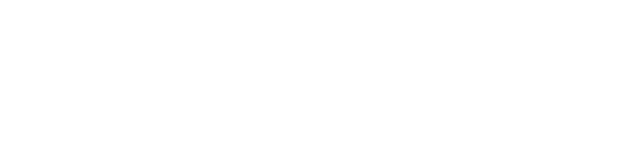
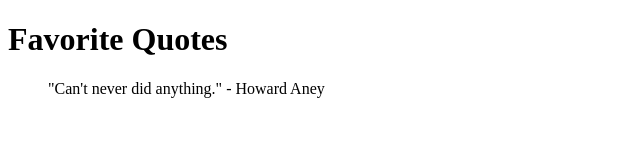
Before and after one commit to awedergren/GitLab, a plain HTML site: page index.html in a window 1280 px wide. Shown: the whole page, without its empty margins (0-640 px from the left). Drawn offline with Linux system fonts and the light colour scheme.

Commit message:
Aney: Dev-2, Added title and favorite quote. Created the style.css file

```diff
--- a/index.html
+++ b/index.html
@@ -6,5 +6,12 @@
 </head>
 <body>
 
+	<h1>Favorite Quotes</h1>
+
+	<blockquote>
+		"Can't never did anything."
+		- Howard Aney
+	<blockquote>
+
 </body>
 </html>
```
Also changed, not shown: style.css (added).
